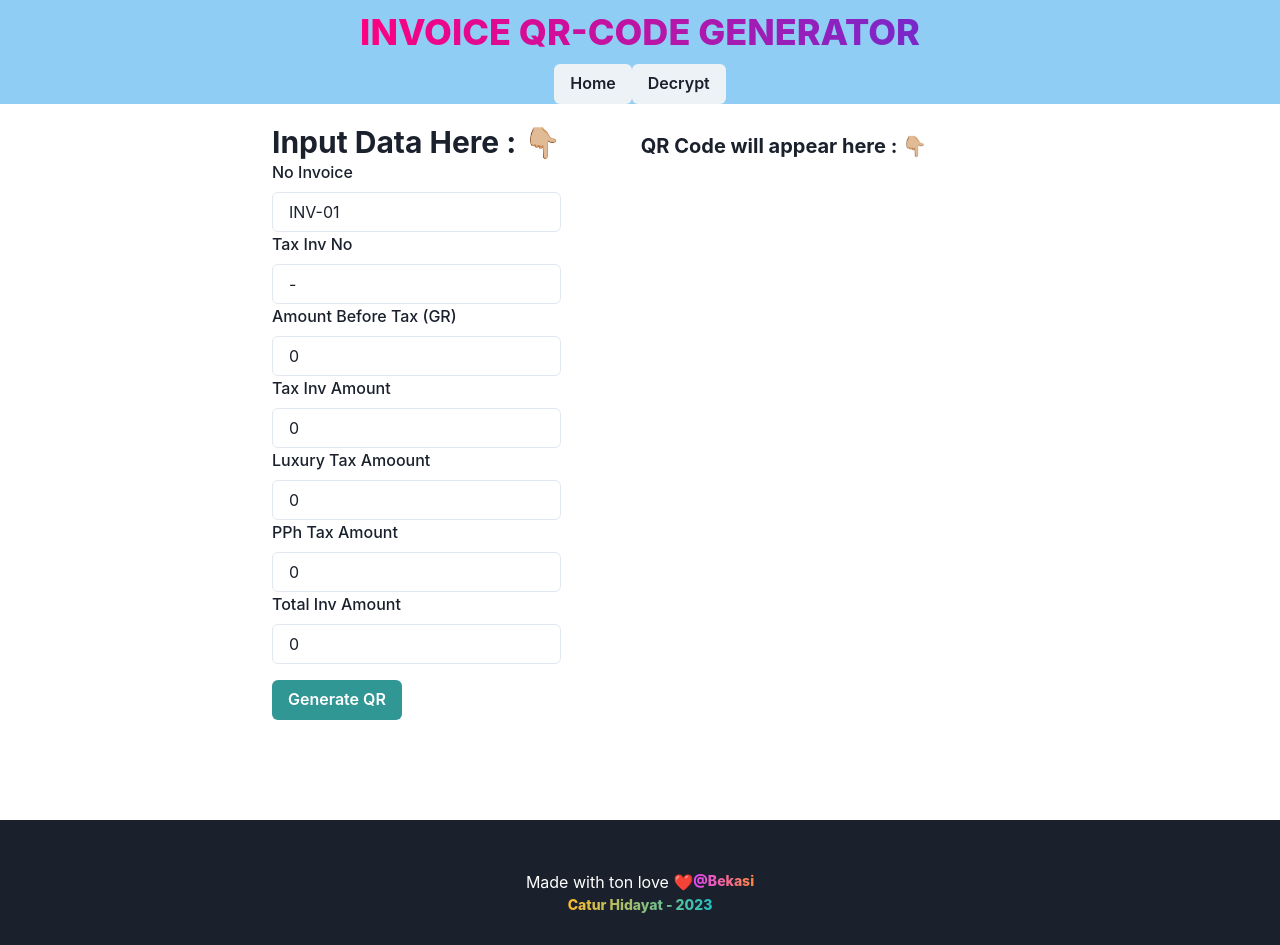
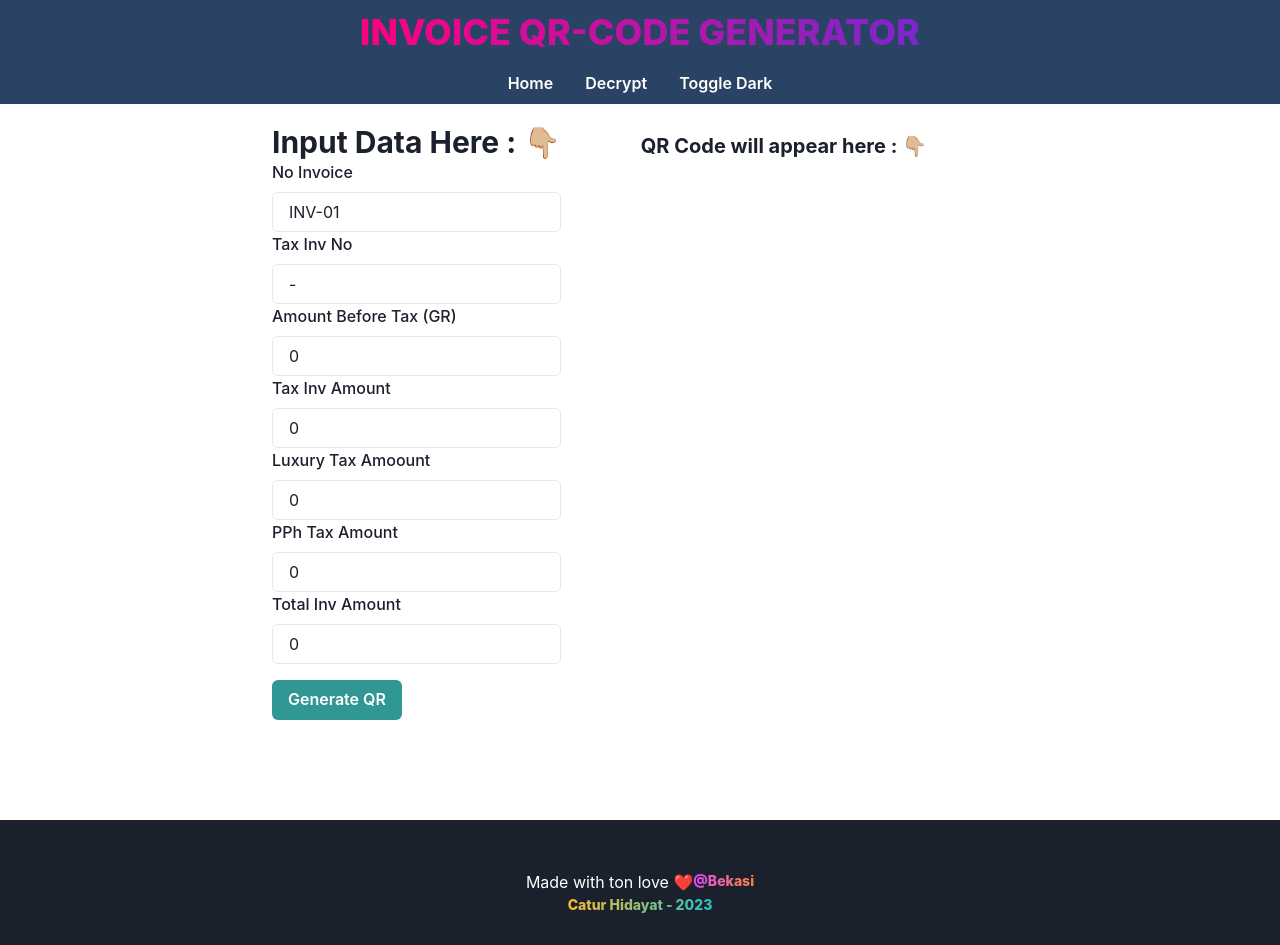
Before and after one commit to caturhidayat/inv-qrcode-generator, a Next.js app: page / in a window 1280 px wide. Built offline with nearby package versions, Linux system fonts and the light colour scheme.

Commit message:
feat: add dark mode and refactor reset form button

```diff
--- a/components/Form.jsx
+++ b/components/Form.jsx
@@ -200,23 +200,19 @@ export default function Form() {
                 <AlertInput message={errors.total_invoice_amount.message} />
               )}
               <Spacer />
-
+              <Button type="submit" mt={4} colorScheme="teal">
+                Generate QR
+              </Button>
               <Spacer />
-              {isSubmitted ? (
+              {isSubmitted && (
                 <>
                   <Button
-                    onClick={() => reset()}
+                    onClick={() => reset()  }
                     type="submit"
                     mt={4}
                     colorScheme="red"
                   >
                     Reset Form
-                  </Button>
-                </>
-              ) : (
-                <>
-                  <Button type="submit" mt={4} colorScheme="teal">
-                    Generate QR
                   </Button>
                 </>
               )}
--- a/components/Header.jsx
+++ b/components/Header.jsx
@@ -1,10 +1,16 @@
 import { Box, Button, Flex, Text } from "@chakra-ui/react";
 import React from "react";
 import Link from "next/link";
+import { useColorMode, useColorModeValue} from '@chakra-ui/react'
+
 
 export default function Header() {
+  const {colorMode, toggleColorMode} = useColorMode();
+  const bg = useColorModeValue('blue.800', 'blue.200')
+  const color = useColorModeValue('white', 'gray.800')
+
   return (
-    <Box bg="blue.200">
+    <Box bg={bg}>
       <Box
         display="flex"
         py="5px"
@@ -23,15 +29,18 @@ export default function Header() {
         {/* <Heading textColor=''>INVC QR-CODE</Heading> */}
       </Box>
       <Box display="Flex" justifyContent="center">
-        <Button>
+        <Button bg={bg} color={color}>
           <Link href="/">Home</Link>
         </Button>
         {/* <Button>
                     <Link href='/pdf'>PDF</Link>
                 </Button> */}
-        <Button>
+        <Button bg={bg} color={color}>
           <Link href="/decrypt">Decrypt</Link>
         </Button>
+          <Button bg={bg} color={color} onClick={toggleColorMode}>
+            Toggle {colorMode === 'light' ? 'Dark' : 'Light'}
+          </Button>
       </Box>
     </Box>
   );
```
